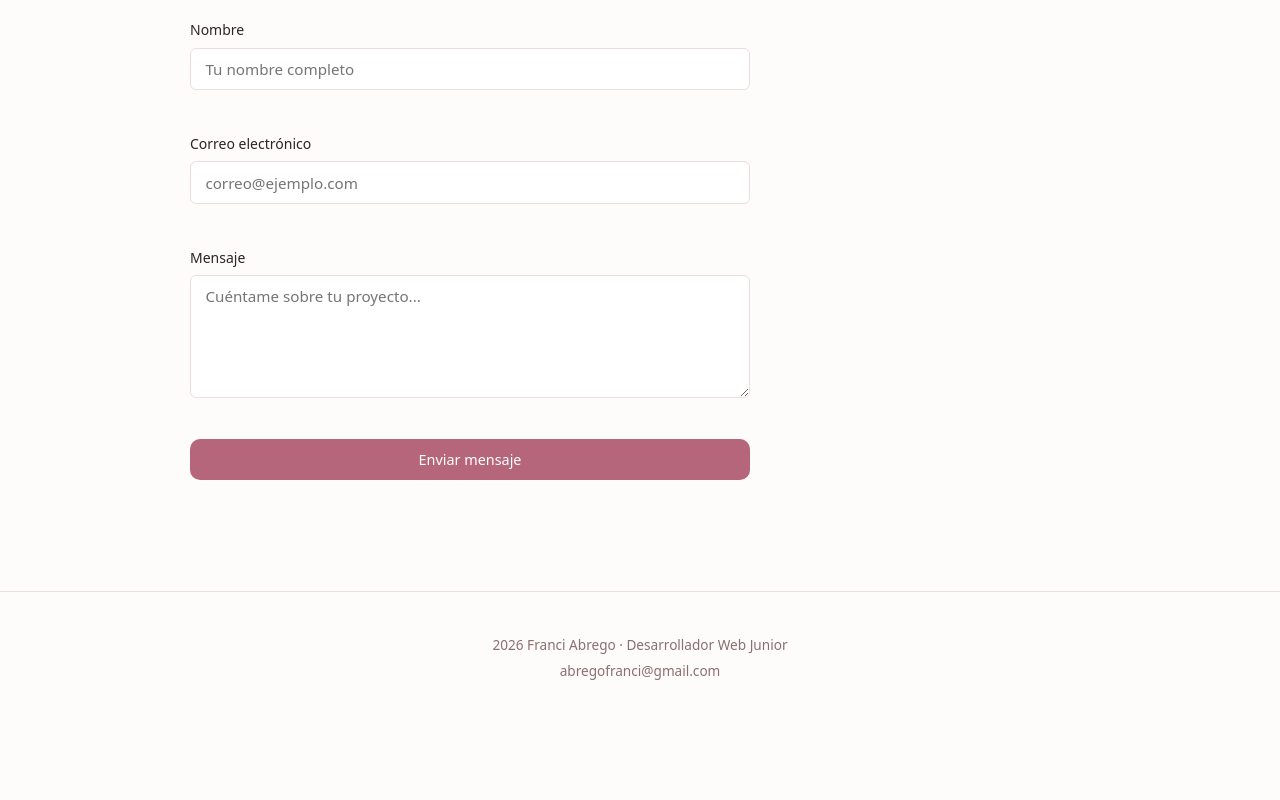
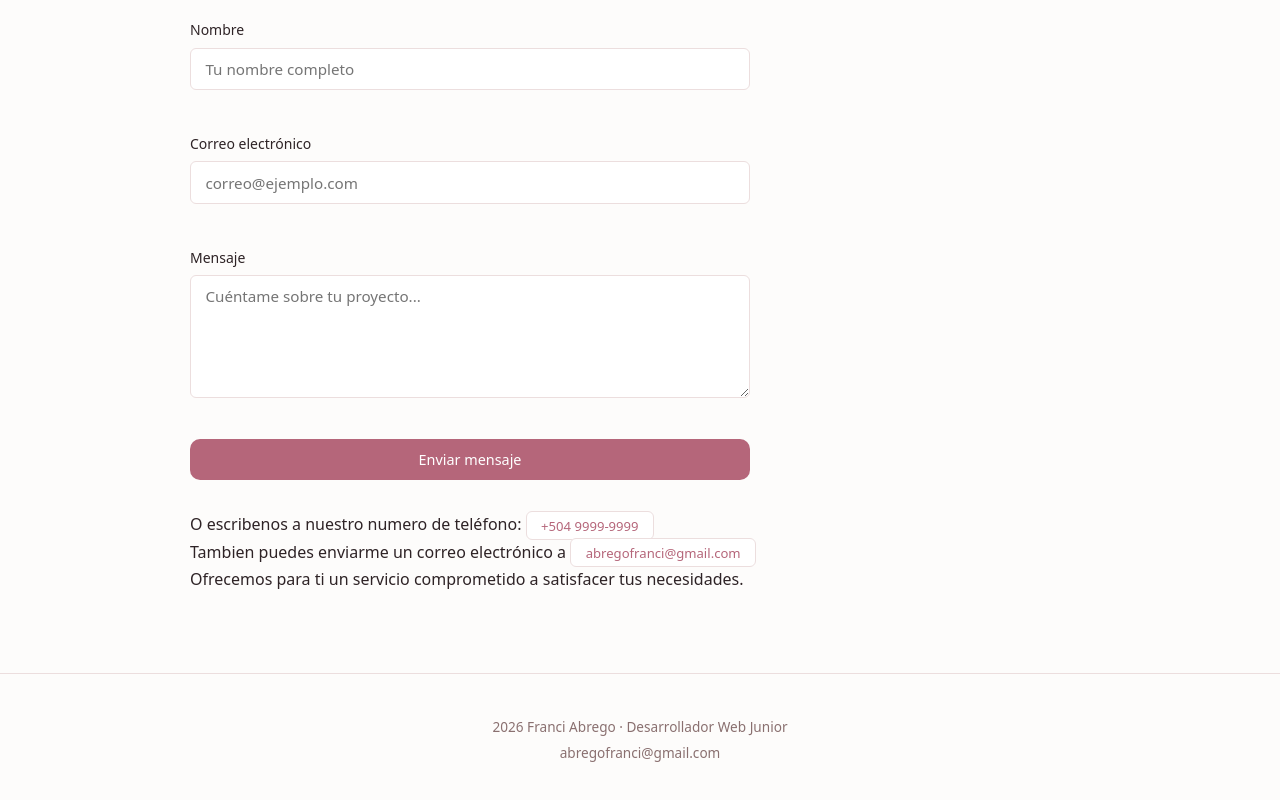
Before and after one commit to xFranciA/portafolio_pw2, a plain HTML site: page index.html in a window 1280 px wide. Shown: the part 2263-3063 px from the top of the page. Before the commit the page ends 2987 px from the top, so only its background shows below. Drawn offline with Linux system fonts and the light colour scheme.

Commit message:
Actualización del index
Agregaciones en la sección de contacto

```diff
--- a/index.html
+++ b/index.html
@@ -90,6 +90,9 @@
       <button type="submit" class="btn btn-primary btn-full">Enviar mensaje</button>
       <p class="form-feedback" id="form-feedback"></p>
     </form>
+    <p>O escribenos a nuestro numero de teléfono: <span class="skill-tag">+504 9999-9999</span></p>
+    <p>Tambien puedes enviarme un correo electrónico a <span class="skill-tag">abregofranci@gmail.com</span></p>
+    <p>Ofrecemos para ti un servicio comprometido a satisfacer tus necesidades.</p>
   </section>
 
   <footer class="footer">
```
